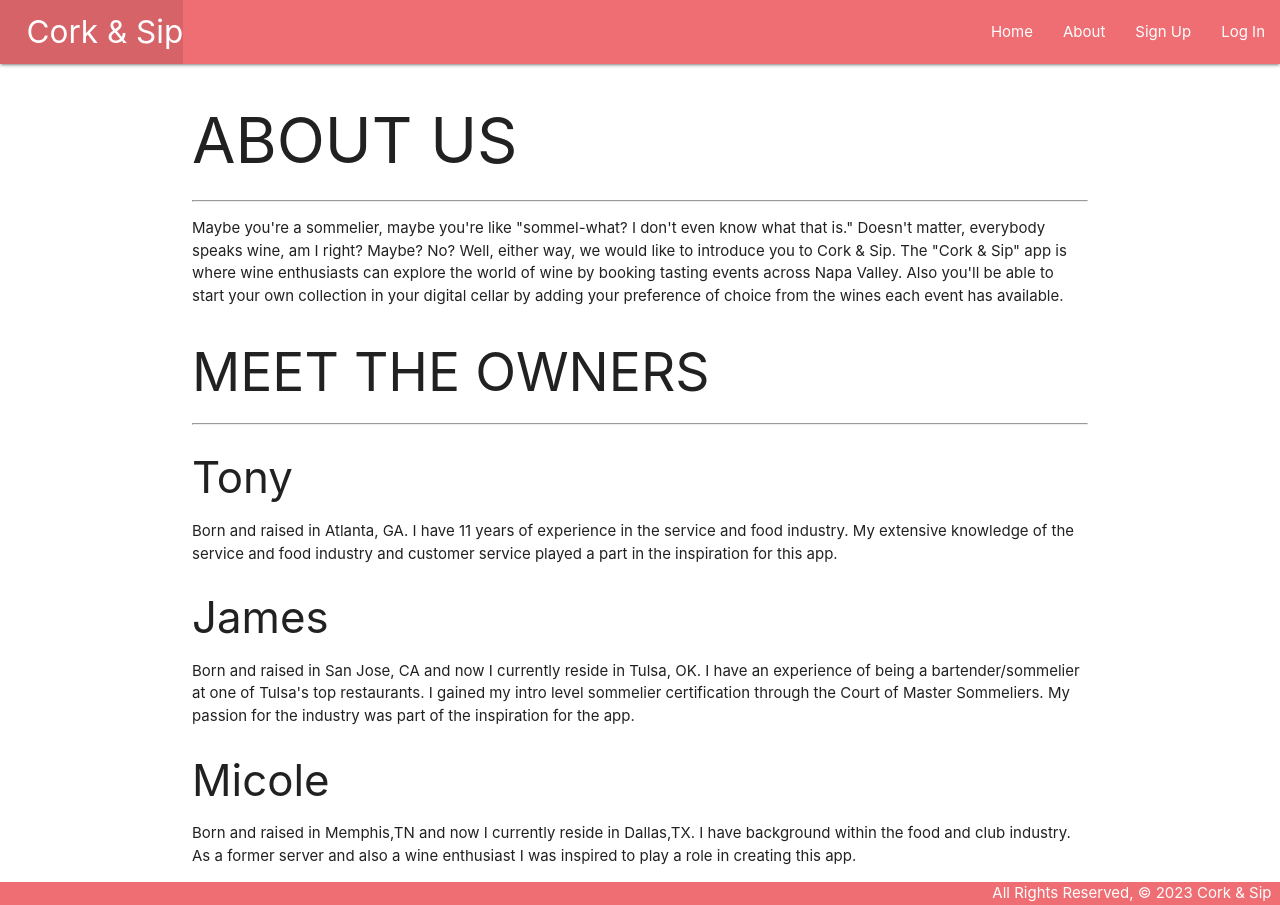
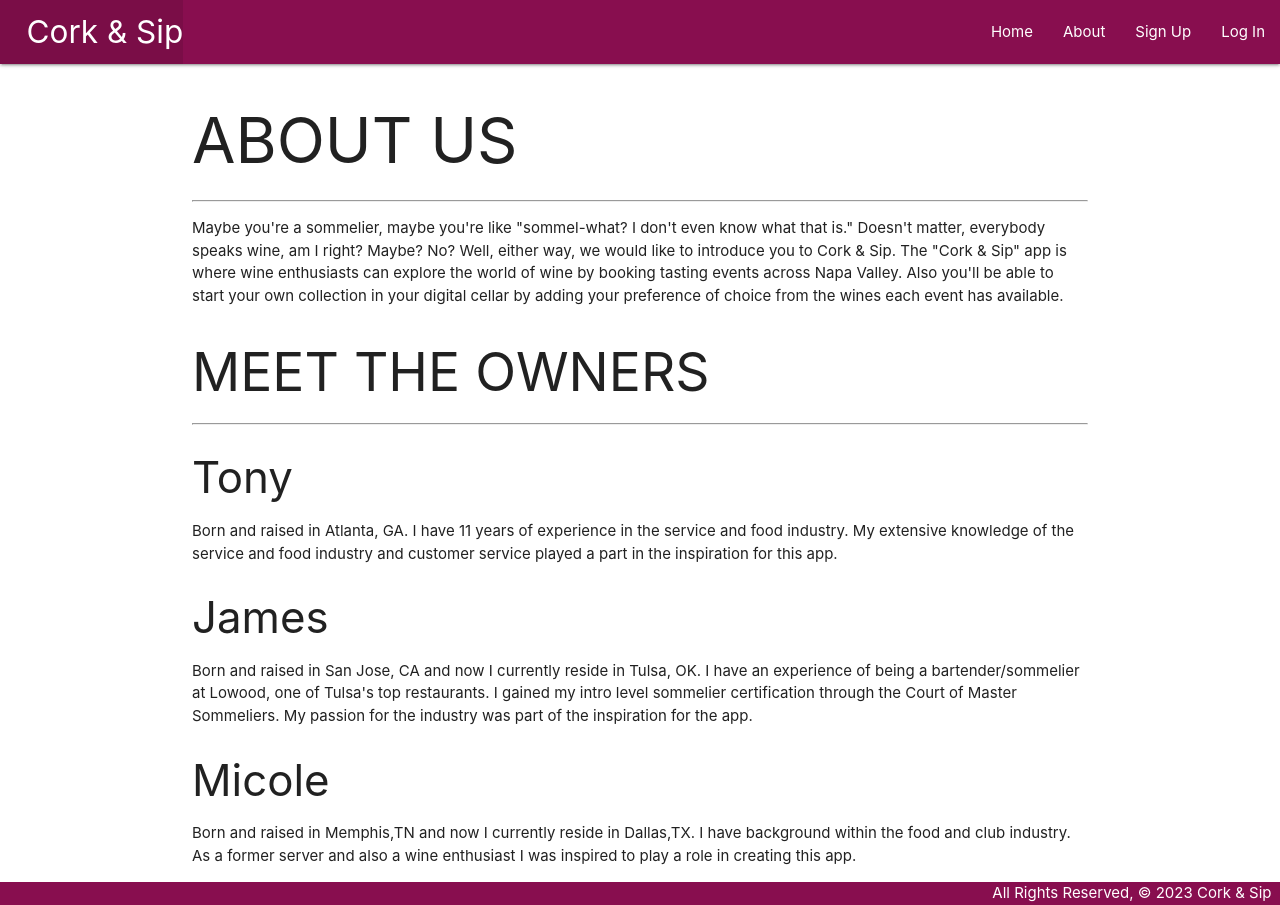
Before and after one commit to AnthonnyyP/Cork-and-Sip, a Django app: page /about/ in a window 1280 px wide. Run offline with Django 4.2, Linux system fonts and the light colour scheme.

Commit message:
added styling to home page and base.html

```diff
--- a/corkandsip/main_app/models.py
+++ b/corkandsip/main_app/models.py
@@ -6,9 +6,9 @@ from django.contrib.auth.models import User
 # Create your models here.
 
 TASTINGS = (
-    ('M', 'Morning Tasting'),
-    ('A', 'Afternoon Tasting'),
-    ('N', 'Night Tasting'),
+    ('M', '11:30 AM'),
+    ('A', '2:00 PM'),
+    ('N', '6:00 PM'),
 )
 
 
--- a/corkandsip/main_app/static/css/style.css
+++ b/corkandsip/main_app/static/css/style.css
@@ -12,3 +12,7 @@ footer.page-footer {
   padding-top: 0;
   text-align: right;
 }
+
+#vineyard {
+  border-radius: 10px;
+}
--- a/corkandsip/main_app/templates/about.html
+++ b/corkandsip/main_app/templates/about.html
@@ -11,7 +11,7 @@
 <h3>Tony</h3>
 <p>Born and raised in Atlanta, GA. I have 11 years of experience in the service and food industry. My extensive knowledge of the service and food industry and customer service played a part in the inspiration for this app.<p>
 <h3>James</h3>
-<p>Born and raised in San Jose, CA and now I currently reside in Tulsa, OK. I have an experience of being a bartender/sommelier at one of Tulsa's top restaurants. I gained my intro level sommelier certification through the Court of Master Sommeliers. My passion for the industry was part of the inspiration for the app.<p>
+<p>Born and raised in San Jose, CA and now I currently reside in Tulsa, OK. I have an experience of being a bartender/sommelier at Lowood, one of Tulsa's top restaurants. I gained my intro level sommelier certification through the Court of Master Sommeliers. My passion for the industry was part of the inspiration for the app.<p>
 <h3>Micole</h3>
 <p>Born and raised in Memphis,TN and now I currently reside in Dallas,TX. I have background within the food and club industry. As a former server and also a wine enthusiast I was inspired to play a role in creating this app.<p>
 
--- a/corkandsip/main_app/templates/base.html
+++ b/corkandsip/main_app/templates/base.html
@@ -25,7 +25,7 @@
     <li><a href="{% url 'index' %}">View All Guests</a></li>
     </ul>
     <nav>
-      <div class="nav-wrapper">
+      <div class="nav-wrapper pink darken-4">
         <ul>
           <li><a href="{% url 'home' %}" class="left brand-logo">&nbsp;&nbsp; Cork & Sip</a></li>
         </ul>
@@ -52,7 +52,7 @@
     {% block content %}
     {% endblock %}
   </main>
-  <footer class="page-footer">
+  <footer class="page-footer pink darken-4">
     <div class="right">All Rights Reserved, &copy; 2023 Cork & Sip &nbsp;</div>
   </footer>
   <script>
```
Also changed, not shown: corkandsip/main_app/templates/home.html (+16 -0 lines), corkandsip/main_app/migrations/0006_alter_tasting_time.py (added).
